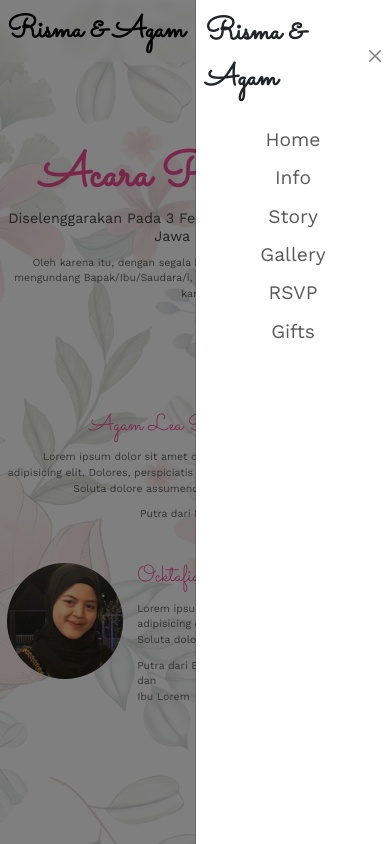
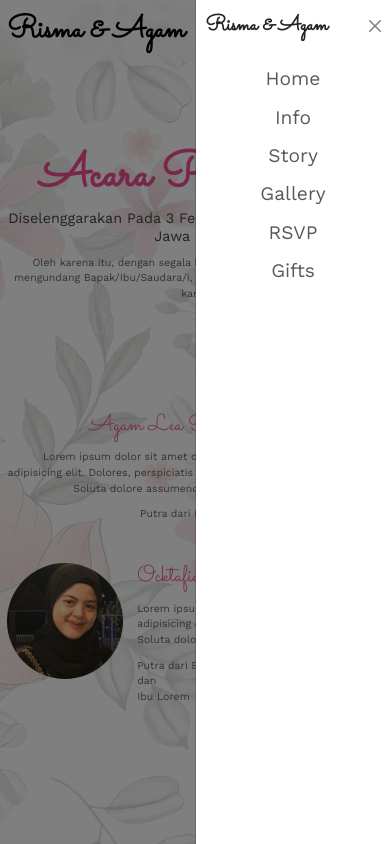
Before and after one commit to akbarardhiansyah/akbarardhiansyah.github.io, a plain HTML site: page index.html in a window 390 px wide. Both pictures are taken after a click on the button "Toggle navigation". Shown: the part 844-1688 px from the top of the page. Drawn offline with nearby package versions, Linux system fonts and the light colour scheme; some packages are replaced by stand-ins of ours; a script that the page names is missing.

Commit message:
baruu cuyy

```diff
--- a/style.css
+++ b/style.css
@@ -462,6 +462,10 @@ footer li {
         width: 45%;
     }
 
+    #offcanvasNavbarLabel {
+        font-size: 2.2rem;
+    }
+
     .timeline li .timeline-image {
         width: 80px;
         height: 80px;
```
Also changed, not shown: index.html (+1 -1 lines).
